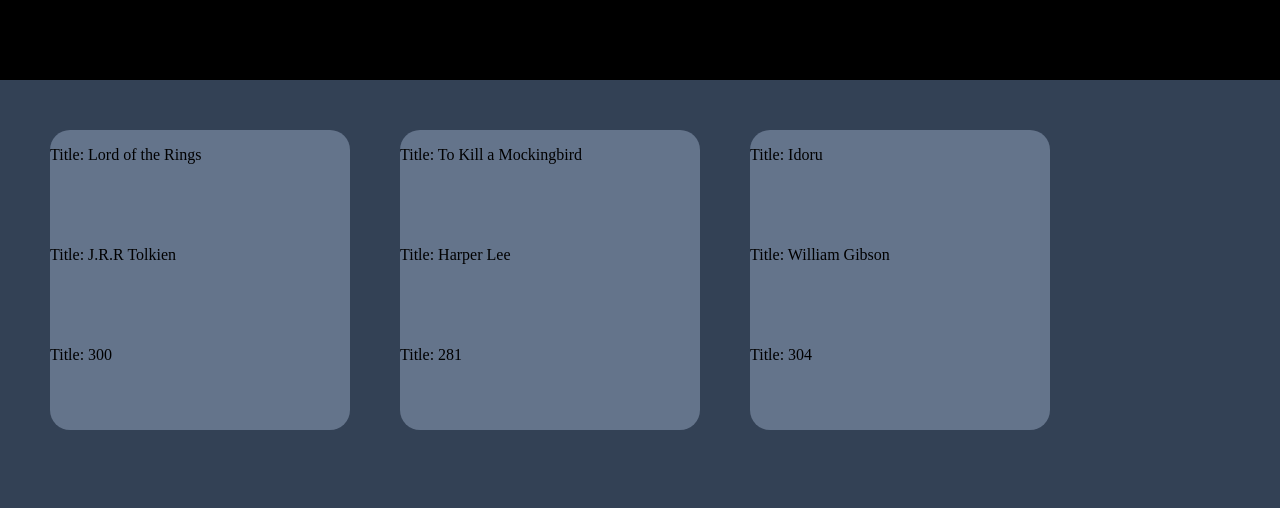
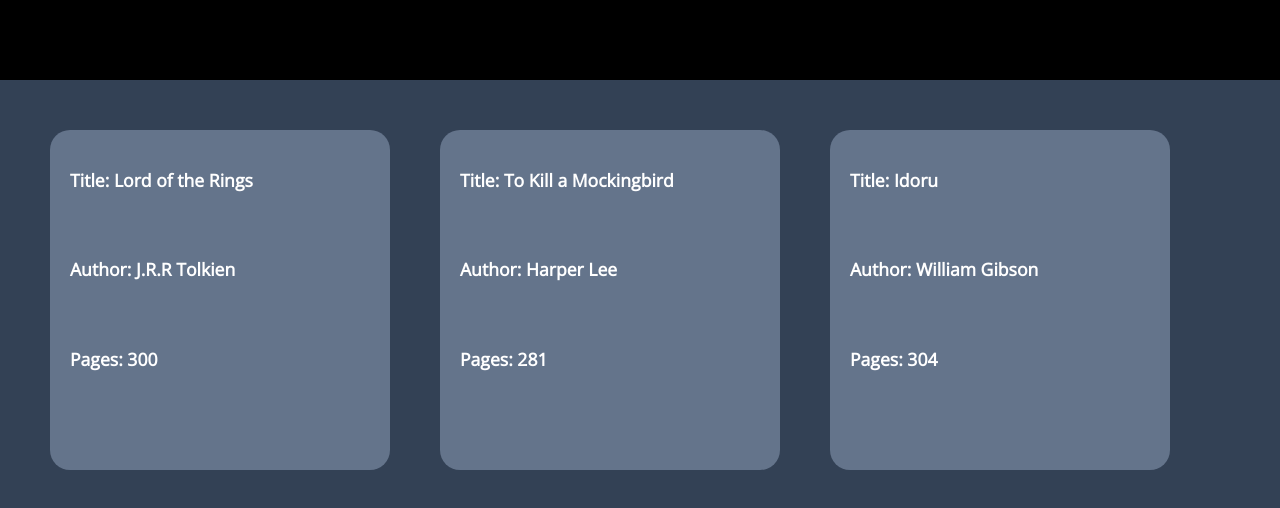
Before and after one commit to Alkylaid/Library, a plain HTML site: page index.html in a window 1280 px wide. Drawn offline with nearby package versions, Linux system fonts and the light colour scheme.

Commit message:
Change font for books

```diff
--- a/script.js
+++ b/script.js
@@ -26,20 +26,20 @@
 
 
     const bookTitle = document.createElement('p');
-    bookTitle.setAttribute('id', bookTitle);
+    bookTitle.setAttribute('id', "book-title");
     bookTitle.innerHTML = `Title: ${myLibrary[book].title}`;
     div.appendChild(bookTitle);
 
 
     const authorName = document.createElement('p');
-    authorName.setAttribute('id', authorName);
-    authorName.innerHTML = `Title: ${myLibrary[book].author}`;
+    authorName.setAttribute('id',"author");
+    authorName.innerHTML = `Author: ${myLibrary[book].author}`;
     div.appendChild(authorName);
 
 
     const pageNumber = document.createElement('p');
-    pageNumber.setAttribute('id', pageNumber);
-    pageNumber.innerHTML = `Title: ${myLibrary[book].pages}`;
+    pageNumber.setAttribute('id', "page-numbers");
+    pageNumber.innerHTML = `Pages: ${myLibrary[book].pages}`;
     div.appendChild(pageNumber);
 
     library.appendChild(div);
--- a/style.css
+++ b/style.css
@@ -1,6 +1,9 @@
+@import url('https://fonts.googleapis.com/css2?family=Open+Sans&display=swap');
+
 body {
     background-color: #334155;
     margin: 0 auto;
+    font-family: 'Open Sans', sans-serif;
 }
 
 #header{
@@ -23,4 +26,12 @@
     border-radius: 20px;
     display: grid;
     grid-template-columns: 1fr;
+    grid-template-rows: auto auto auto auto;
+    padding: 20px;
 }
+
+#book-title, #author, #page-numbers{
+    color: #fff;
+    font-size: 1.1rem;
+    font-weight: 600;
+}
```
